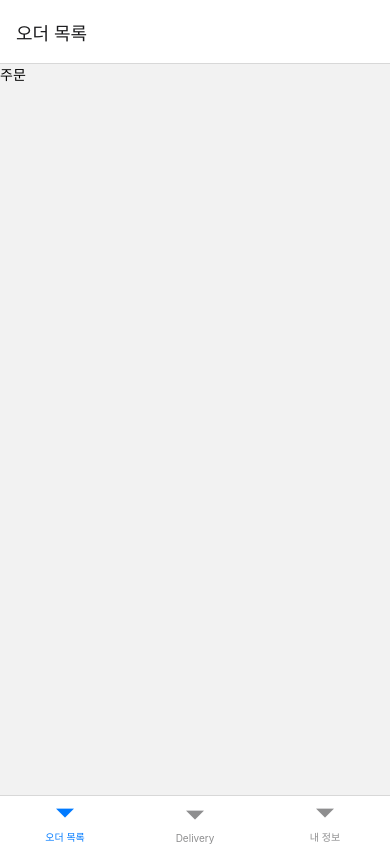
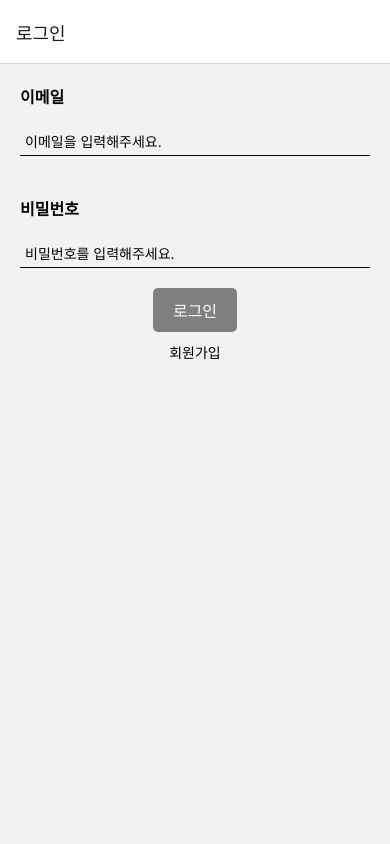
Before and after one commit to eoqna/FoodDeliveryApp, a React Native app: screen / in a window 390 px wide. Built offline with nearby package versions, Linux system fonts and the light colour scheme.

Commit message:
[eoqna] 23-04-18 React Native Delivery App Commit

```diff
--- a/App.tsx
+++ b/App.tsx
@@ -25,7 +25,7 @@ const Tab = createBottomTabNavigator();
 const Stack = createNativeStackNavigator<RootStackParamList>();
 
 function App() {
-  const [isLoggedIn, setLoggedIn] = useState(true);
+  const [isLoggedIn, setLoggedIn] = useState(false);
   return (
     <NavigationContainer>
       {isLoggedIn ? (
--- a/package.json
+++ b/package.json
@@ -17,6 +17,7 @@
     "react": "18.2.0",
     "react-native": "0.71.4",
     "react-native-flipper": "^0.189.0",
+    "react-native-keyboard-aware-scrollview": "^2.1.0",
     "react-native-safe-area-context": "^4.5.1",
     "react-native-screens": "^3.20.0",
     "redux-flipper": "^2.0.2",
--- /dev/null
+++ b/src/components/DismissKeyboardView.tsx
@@ -0,0 +1,23 @@
+import React from 'react';
+import {
+  TouchableWithoutFeedback,
+  Keyboard,
+  StyleProp,
+  ViewStyle,
+  Platform,
+} from 'react-native'
+import {KeyboardAwareScrollView} from 'react-native-keyboard-aware-scrollview';
+
+const DismissKeyboardView = ({children, ...props}) => (
+  <TouchableWithoutFeedback onPress={Keyboard.dismiss} accessible={false}>
+    <KeyboardAwareScrollView
+      {...props}
+      behavior={Platform.OS === 'android' ? 'position' : 'padding'}
+      style={props.style}
+    >
+      {children}
+    </KeyboardAwareScrollView>
+  </TouchableWithoutFeedback>
+);
+
+export default DismissKeyboardView;
--- a/src/pages/SignIn.tsx
+++ b/src/pages/SignIn.tsx
@@ -1,14 +1,157 @@
-import React from 'react';
-import { View, Text } from 'react-native';
+import { NativeStackScreenProps } from '@react-navigation/native-stack';
+import React, { useCallback, useRef, useState } from 'react';
+import { View, Text, TextInput, Pressable, Alert, StyleSheet } from 'react-native';
+import { RootStackParamList } from '../../App';
 
-function SignIn() {
+type SignInScreenProps = NativeStackScreenProps<RootStackParamList, 'SignIn'>;
+
+function SignIn({navigation}: SignInScreenProps) {
+  const [email, setEmail] = useState('');
+  const [password, setPassword] = useState('');
+  const emailRef = useRef<TextInput | null>(null); // generic : 타입
+  const passwordRef = useRef<TextInput | null>(null);
+
+  const onChangeEmail = useCallback((text: string) => {
+    setEmail(text.trim());
+  }, []);
+
+  const onChangePassword = useCallback((text: string) => {
+    setPassword(text.trim());
+  }, []);
+
+  const onSubmit = useCallback(() => {
+    if(!email || !email.trim()) {
+      return Alert.alert('알림', '이메일을 입력해주세요.');
+    }
+
+    if(!password || !password.trim()) {
+      return Alert.alert('알림', '비밀번호를 입력해주세요.');
+    }
+
+    Alert.alert('알림', '로그인 되었습니다..');
+  }, [email, password]);
+
+  const toSignUp = useCallback(() => {
+    navigation.navigate('SignUp')
+  }, [navigation]);
+
+  const canGoNext = email && password;
+
   return (
     <View>
-      <Text>
-        로그인
-      </Text>
+      <View
+        style={styles.inputWrapper}
+      >
+        <Text
+          style={styles.label}
+        >
+          이메일
+        </Text>
+
+        <TextInput
+          style={styles.textInput}
+          placeholder='이메일을 입력해주세요.'
+          value={email}
+          importantForAutofill='yes'
+          autoComplete='email'
+          textContentType='emailAddress'
+          keyboardType='email-address'
+          returnKeyType='next'
+          ref={emailRef}
+          onSubmitEditing={() => {
+            passwordRef.current?.focus();
+          }}
+          blurOnSubmit={false}
+          onChangeText={onChangeEmail}
+          clearButtonMode='while-editing'
+        />
+      </View>
+
+      <View
+        style={styles.inputWrapper}
+      >
+        <Text
+          style={styles.label}
+        >
+          비밀번호
+        </Text>
+        <TextInput
+          style={styles.textInput}
+          placeholder='비밀번호를 입력해주세요.'
+          value={password}
+          ref={passwordRef}
+          secureTextEntry
+          importantForAutofill='yes'
+          autoComplete='password'
+          textContentType='password'
+          clearButtonMode='while-editing'
+          onChangeText={onChangePassword}
+          onSubmitEditing={onSubmit}
+        />
+      </View>
+      <View
+        style={styles.buttonWrapper}
+      >
+        <Pressable
+          style={
+            !canGoNext
+              ? styles.loginButton
+              : StyleSheet.compose(styles.loginButton, styles.loginButtonActive)
+          }
+          onPress={onSubmit}
+          disabled={!canGoNext}
+        >
+          <Text
+            style={styles.loginButtonText}
+          >
+            로그인
+          </Text>
+        </Pressable>
+
+        <Pressable
+          onPress={toSignUp}
+        >
+          <Text
+          >
+            회원가입
+          </Text>
+        </Pressable>
+      </View>
     </View>
   );
 }
 
+const styles = StyleSheet.create({
+  inputWrapper: {
+    padding: 20,
+  },
+  label: {
+    fontWeight: 'bold',
+    fontSize: 16,
+    marginBottom: 20,
+  },
+  textInput: {
+    padding: 5,
+    borderBottomWidth: StyleSheet.hairlineWidth,
+  },
+  loginButton: {
+    backgroundColor: 'gray',
+    paddingHorizontal: 20,
+    paddingVertical: 10,
+    borderRadius: 5,
+    marginBottom: 10,
+  },
+  loginButtonActive: {
+    backgroundColor: 'blue',
+  },
+  loginButtonText: {
+    color: 'white',
+    fontSize: 16,
+  },
+  buttonWrapper: {
+    alignItems: 'center',
+
+  }
+})
+
 export default SignIn;
--- a/src/pages/SignUp.tsx
+++ b/src/pages/SignUp.tsx
@@ -1,14 +1,164 @@
-import React from 'react';
-import { View, Text } from 'react-native';
+import React, {useCallback, useRef, useState} from 'react';
+import {
+  Alert,
+  Platform,
+  Pressable,
+  StyleSheet,
+  Text,
+  TextInput,
+  View,
+  KeyboardAvoidingView,
+} from 'react-native';
+import {NativeStackScreenProps} from '@react-navigation/native-stack';
+import {RootStackParamList} from '../../App';
+import DismissKeyboardView from '../components/DismissKeyboardView';
 
-function SignUp() {
+type SignUpScreenProps = NativeStackScreenProps<RootStackParamList, 'SignUp'>;
+
+function SignUp({navigation}: SignUpScreenProps) {
+  const [email, setEmail] = useState('');
+  const [name, setName] = useState('');
+  const [password, setPassword] = useState('');
+  const emailRef = useRef<TextInput | null>(null);
+  const nameRef = useRef<TextInput | null>(null);
+  const passwordRef = useRef<TextInput | null>(null);
+
+  const onChangeEmail = useCallback((text: string) => {
+    setEmail(text.trim());
+  }, []);
+  const onChangeName = useCallback((text: string) => {
+    setName(text.trim());
+  }, []);
+  const onChangePassword = useCallback((text: string) => {
+    setPassword(text.trim());
+  }, []);
+  const onSubmit = useCallback(() => {
+    if (!email || !email.trim()) {
+      return Alert.alert('알림', '이메일을 입력해주세요.');
+    }
+    if (!name || !name.trim()) {
+      return Alert.alert('알림', '이름을 입력해주세요.');
+    }
+    if (!password || !password.trim()) {
+      return Alert.alert('알림', '비밀번호를 입력해주세요.');
+    }
+    if (
+      !/^(([^<>()\[\]\.,;:\s@\"]+(\.[^<>()\[\]\.,;:\s@\"]+)*)|(\".+\"))@(([^<>()[\]\.,;:\s@\"]+\.)+[^<>()[\]\.,;:\s@\"]{2,})$/.test(
+        email,
+      )
+    ) {
+      return Alert.alert('알림', '올바른 이메일 주소가 아닙니다.');
+    }
+    if (!/^(?=.*[A-Za-z])(?=.*[0-9])(?=.*[$@^!%*#?&]).{8,50}$/.test(password)) {
+      return Alert.alert(
+        '알림',
+        '비밀번호는 영문,숫자,특수문자($@^!%*#?&)를 모두 포함하여 8자 이상 입력해야합니다.',
+      );
+    }
+    console.log(email, name, password);
+    Alert.alert('알림', '회원가입 되었습니다.');
+  }, [email, name, password]);
+
+  const canGoNext = email && name && password;
   return (
-    <View>
-      <Text>
-        회원가입
-      </Text>
-    </View>
+    <DismissKeyboardView
+      behavior='position'
+    >
+      <View style={styles.inputWrapper}>
+        <Text style={styles.label}>이메일</Text>
+        <TextInput
+          style={styles.textInput}
+          onChangeText={onChangeEmail}
+          placeholder="이메일을 입력해주세요"
+          placeholderTextColor="#666"
+          textContentType="emailAddress"
+          value={email}
+          returnKeyType="next"
+          clearButtonMode="while-editing"
+          ref={emailRef}
+          onSubmitEditing={() => nameRef.current?.focus()}
+          blurOnSubmit={false}
+        />
+      </View>
+      <View style={styles.inputWrapper}>
+        <Text style={styles.label}>이름</Text>
+        <TextInput
+          style={styles.textInput}
+          placeholder="이름을 입력해주세요."
+          placeholderTextColor="#666"
+          onChangeText={onChangeName}
+          value={name}
+          textContentType="name"
+          returnKeyType="next"
+          clearButtonMode="while-editing"
+          ref={nameRef}
+          onSubmitEditing={() => passwordRef.current?.focus()}
+          blurOnSubmit={false}
+        />
+      </View>
+      <View style={styles.inputWrapper}>
+        <Text style={styles.label}>비밀번호</Text>
+        <TextInput
+          style={styles.textInput}
+          placeholder="비밀번호를 입력해주세요(영문,숫자,특수문자)"
+          placeholderTextColor="#666"
+          onChangeText={onChangePassword}
+          value={password}
+          keyboardType={Platform.OS === 'android' ? 'default' : 'ascii-capable'}
+          textContentType="password"
+          secureTextEntry
+          returnKeyType="send"
+          clearButtonMode="while-editing"
+          ref={passwordRef}
+          onSubmitEditing={onSubmit}
+        />
+      </View>
+      <View style={styles.buttonZone}>
+        <Pressable
+          style={
+            canGoNext
+              ? StyleSheet.compose(styles.loginButton, styles.loginButtonActive)
+              : styles.loginButton
+          }
+          disabled={!canGoNext}
+          onPress={onSubmit}>
+          <Text style={styles.loginButtonText}>회원가입</Text>
+        </Pressable>
+      </View>
+    </DismissKeyboardView>
   );
 }
 
+const styles = StyleSheet.create({
+  textInput: {
+    padding: 5,
+    borderBottomWidth: StyleSheet.hairlineWidth,
+  },
+  inputWrapper: {
+    padding: 20,
+  },
+  label: {
+    fontWeight: 'bold',
+    fontSize: 16,
+    marginBottom: 20,
+  },
+  buttonZone: {
+    alignItems: 'center',
+  },
+  loginButton: {
+    backgroundColor: 'gray',
+    paddingHorizontal: 20,
+    paddingVertical: 10,
+    borderRadius: 5,
+    marginBottom: 10,
+  },
+  loginButtonActive: {
+    backgroundColor: 'blue',
+  },
+  loginButtonText: {
+    color: 'white',
+    fontSize: 16,
+  },
+});
+
 export default SignUp;
```
Also changed, not shown: 2 other files (tests, documents, lock files or other folders).
